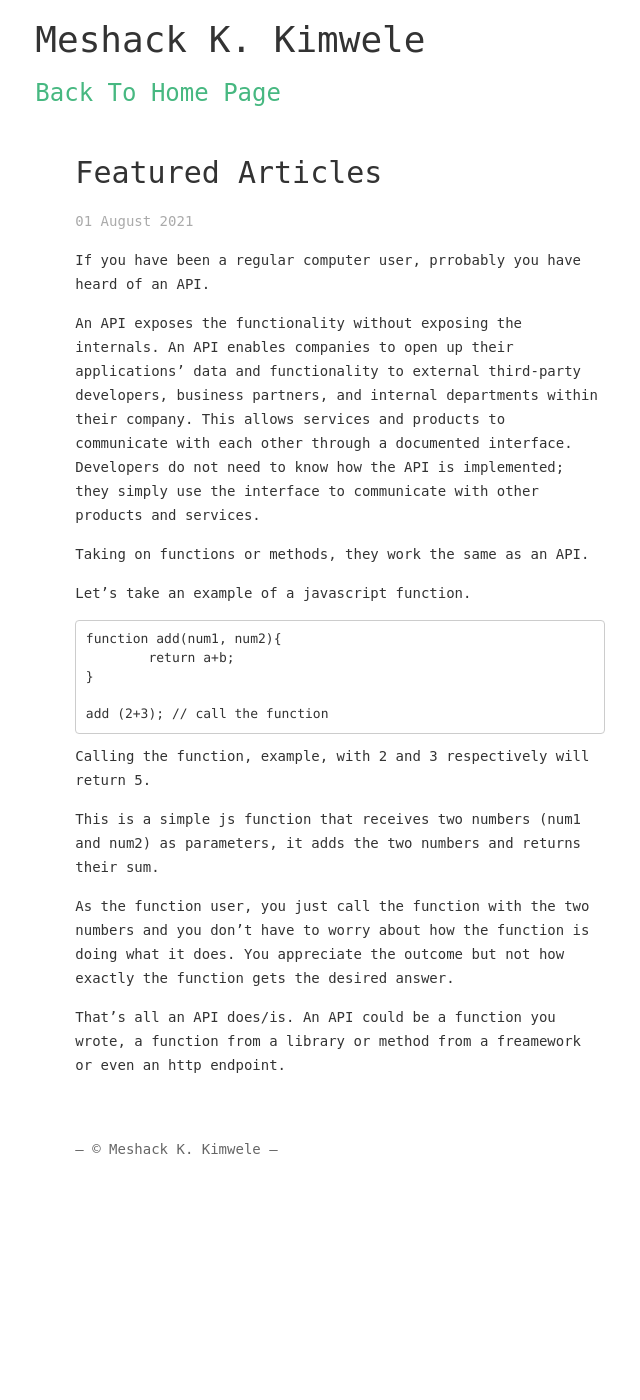
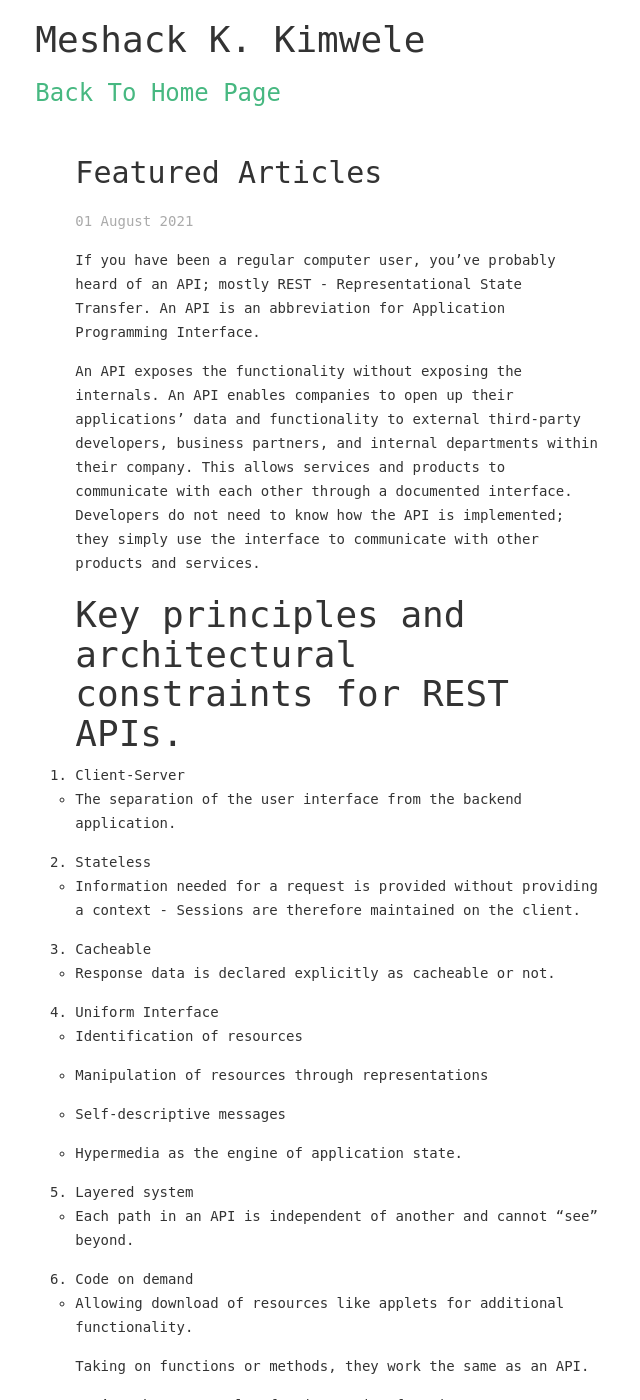
Before and after one commit to Kimxons/jekyll_blog, a Jekyll site: the page built from _posts/2021-08-01-api.md, in a window 1280 px wide and 1400 px high. Shown: the whole window, without its empty margins (193-833 px from the left). Built offline with Jekyll 4.4.1, drawn with Linux system fonts in a browser that asks for light colours; comment, search, counter and statistics services are not loaded; some of the changed text lies outside the part shown.

Commit message:
updted APIs post

```diff
--- a/_posts/2021-08-01-api.md
+++ b/_posts/2021-08-01-api.md
@@ -4,11 +4,33 @@ title:  "Application Programming Interface (API)"
 categories: post
 ---
 
-If you have been a regular computer user, prrobably you have heard of an API.
+If you have been a regular computer user, you've probably heard of an API; mostly REST - Representational State Transfer. An API is an abbreviation for Application Programming Interface.
 
-An API exposes the functionality without exposing the internals. An API enables companies to open up their applications' data and functionality to external third-party developers,
-business partners, and internal departments within their company. This allows services and products to communicate with each other through a documented interface.
+An API exposes the functionality without exposing the internals. An API enables companies to open up their applications' data and functionality to external third-party developers, business partners, and internal departments within their company. This allows services and products to communicate with each other through a documented interface.
 Developers do not need to know how the API is implemented; they simply use the interface to communicate with other products and services.
+
+# Key principles and architectural constraints for REST APIs.
+
+1. Client-Server
+	* The separation of the user interface from the backend application.
+
+2. Stateless
+	* Information needed for a request is provided without providing a context - Sessions are therefore maintained on the client.
+
+3. Cacheable
+	* Response data is declared explicitly as cacheable or not.
+
+4. Uniform Interface
+	* Identification of resources
+	* Manipulation of resources through representations
+	* Self-descriptive messages
+	* Hypermedia as the engine of application state.
+
+5. Layered system
+	* Each path in an API is independent of another and cannot "see" beyond.
+
+6. Code on demand
+	* Allowing download of resources like applets for additional functionality.
 
 Taking on functions or methods, they work the same as an API.
 
@@ -20,10 +42,17 @@ Let's take an example of a javascript function.
 
     add (2+3); // call the function
 
-Calling the function, example, with 2 and 3 respectively will return 5.
+Calling the function, example, with 2 and 3 as parameters respectively will return 5.
 
 This is a simple js function that receives two numbers (num1 and num2) as parameters, it adds the two numbers and returns their sum.
 
-As the function user, you just call the function with the two numbers and you don't have to worry about how the function is doing what it does. You appreciate the outcome but not how exactly the function gets the desired answer.
+A system user doesn't have to worry about how the function id doing to the parameters you pass, he justa ppareciates the outcome.
 
 That's all an API does/is. An API could be a function you wrote, a function from a library or method from a freamework or even an http endpoint.
+
+Useful resources:-
+	REST API Tutorial - https://www.restapitutorial.com/
+
+	Understanding and Using REST APIs - Smashing Magazine - https://www.smashingmagazine.com/2018/01/understanding-using-rest-api/
+
+Architectural Styles and the Design of Network-based Software Architectures - a thesis by Roy Fielding - https://www.ics.uci.edu/~fielding/pubs/dissertation/top.html
```
Also changed, not shown: _config.yml (line endings or trailing spaces).
